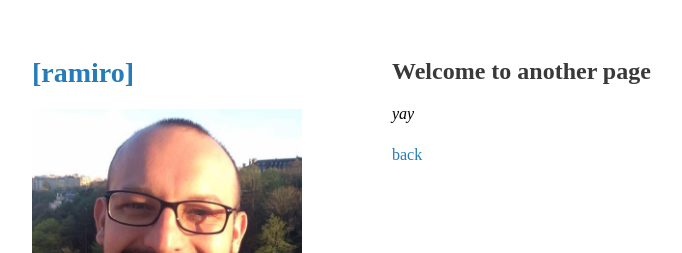
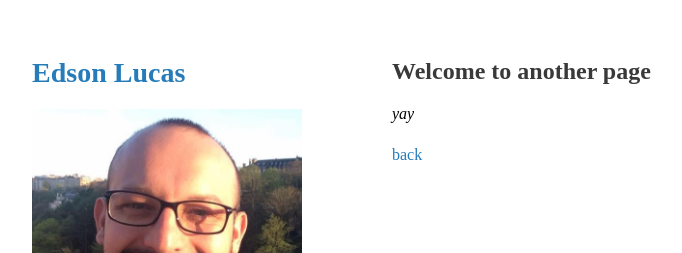
Before and after one commit to edsonrl/edsonrl.github.io, a Jekyll site: the page built from another-page.md, in a window 1280 px wide. Shown: the top 253 px of the page, without its empty margins (178-860 px from the left). Built offline with Jekyll 4.4.1, drawn with Linux system fonts in a browser that asks for light colours; our own code applies the rules of GitHub Pages for plain Markdown files.

Commit message:
update title and email address

```diff
--- a/_config.yml
+++ b/_config.yml
@@ -1,7 +1,7 @@
-title: "[ramiro]"
+title: "Edson Lucas"
 logo: /assets/img/me.png
 description: Edson Ramiro Lucas Filho.
-email: edson.lucas@uni-passau.de
+email: edson.lucas@cut.ac.cy
 theme: jekyll-theme-minimal
 show_downloads: false
 twitter_username: edsonrlucas
```
